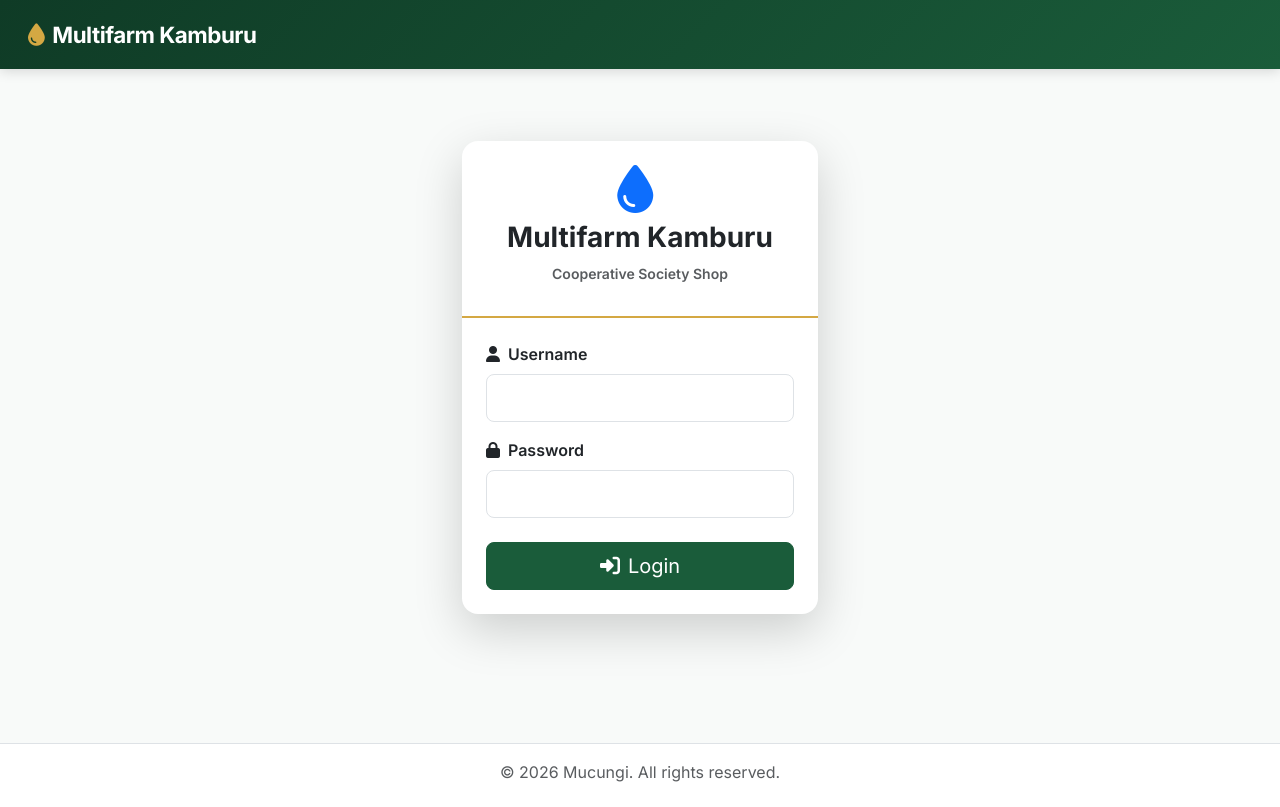
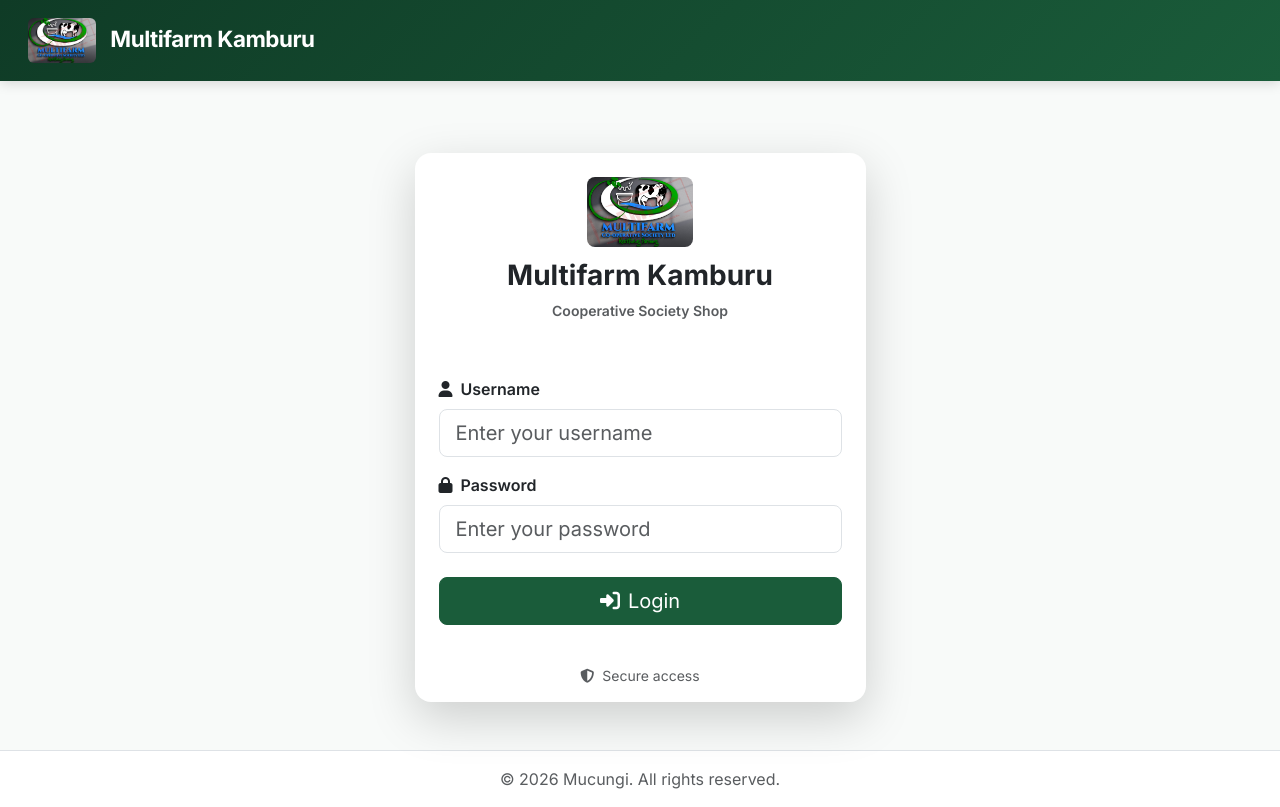
Before and after one commit to Mucungi254/multifarm-shop, a Flask app: page /login in a window 1280 px wide. Before the commit the page ends 782 px from the top, so only its background shows below. Run offline with Flask 3, Linux system fonts and the light colour scheme; some libraries are stand-ins or nearby versions.

Commit message:
Add cooperative logo to navbar and login page

```diff
--- a/templates/base.html
+++ b/templates/base.html
@@ -13,7 +13,11 @@
     <nav class="navbar navbar-expand-lg navbar-dark">
         <div class="container-fluid">
             <a class="navbar-brand" href="{{ url_for('dashboard') }}">
-                <i class="fas fa-tint me-2"></i>Multifarm Kamburu
+                <!-- Cooperative Logo -->
+                <img src="{{ url_for('static', filename='LOGO.jpeg') }}"
+                     alt="Multifarm Logo"
+                     style="height: 45px; width: auto; margin-right: 10px; border-radius: 6px;">
+                <span>Multifarm Kamburu</span>
             </a>
             <button class="navbar-toggler" type="button" data-bs-toggle="collapse" data-bs-target="#navbarNav">
                 <span class="navbar-toggler-icon"></span>
--- a/templates/login.html
+++ b/templates/login.html
@@ -1,33 +1,42 @@
 {% extends "base.html" %}
+{% block title %}Login{% endblock %}
 {% block content %}
+
 <div class="row justify-content-center mt-5">
-    <div class="col-md-4">
-        <div class="card shadow-lg border-0">
-            <div class="card-header bg-transparent text-center pt-4">
-                <i class="fas fa-tint fa-3x text-primary mb-2"></i>
+    <div class="col-md-5">
+        <div class="card shadow-lg border-0 rounded-4">
+            <div class="card-header bg-transparent border-0 text-center pt-4">
+                <!-- Logo -->
+                <img src="{{ url_for('static', filename='LOGO.jpeg') }}"
+                     alt="Multifarm Logo"
+                     style="height: 70px; width: auto; border-radius: 8px; margin-bottom: 12px;">
                 <h3 class="fw-bold">Multifarm Kamburu</h3>
                 <p class="text-muted small">Cooperative Society Shop</p>
             </div>
             <div class="card-body p-4">
                 <form method="POST">
                     <div class="mb-3">
-                        <label class="form-label fw-semibold">
+                        <label for="username" class="form-label fw-semibold">
                             <i class="fas fa-user me-2"></i>Username
                         </label>
-                        <input type="text" class="form-control form-control-lg" name="username" required>
+                        <input type="text" class="form-control form-control-lg" id="username" name="username" placeholder="Enter your username" required>
                     </div>
                     <div class="mb-4">
-                        <label class="form-label fw-semibold">
+                        <label for="password" class="form-label fw-semibold">
                             <i class="fas fa-lock me-2"></i>Password
                         </label>
-                        <input type="password" class="form-control form-control-lg" name="password" required>
+                        <input type="password" class="form-control form-control-lg" id="password" name="password" placeholder="Enter your password" required>
                     </div>
                     <button type="submit" class="btn btn-primary btn-lg w-100">
                         <i class="fas fa-sign-in-alt me-2"></i>Login
                     </button>
                 </form>
             </div>
+            <div class="card-footer bg-transparent border-0 text-center text-muted small py-3">
+                <i class="fas fa-shield-alt me-1"></i> Secure access
+            </div>
         </div>
     </div>
 </div>
+
 {% endblock %}
```
Also changed, not shown: static/LOGO.jpeg (added).
